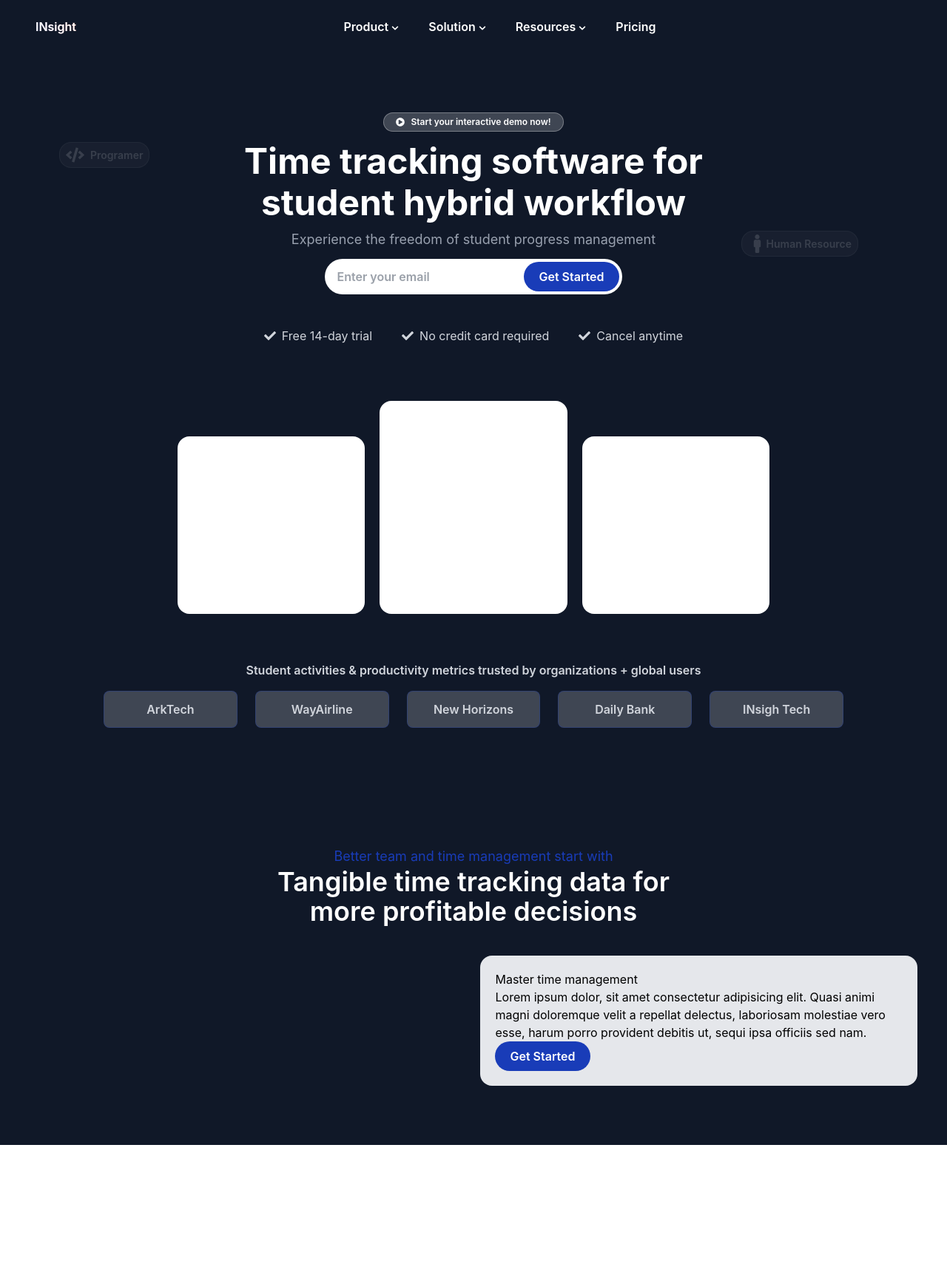
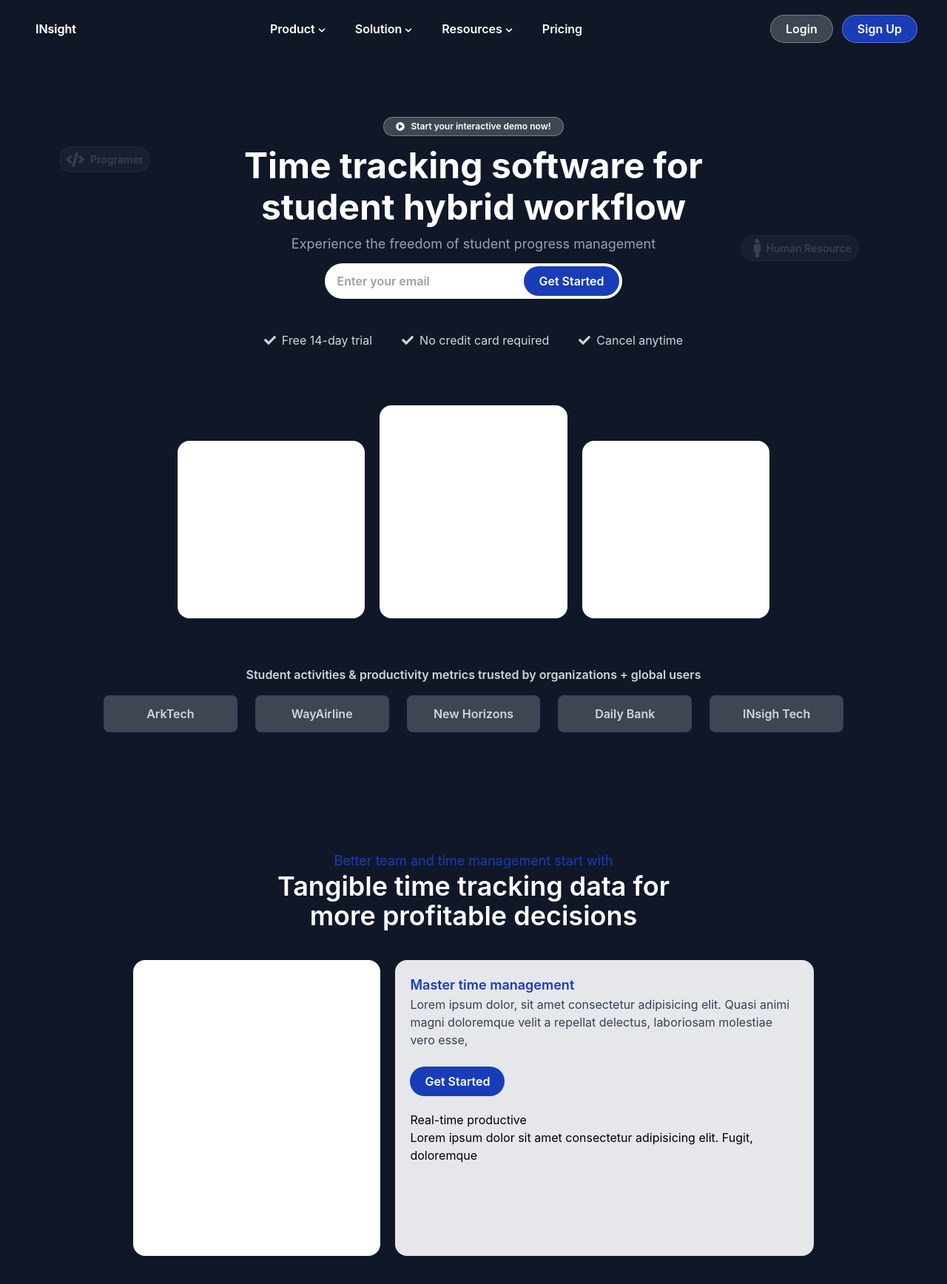
Before and after one commit to Oluwafemimicheal/Student-Attendent, a React (Vite) app: page / in a window 1280 px wide. Shown: the top 1736 px of the page at 74% size. Before the commit the page ends 1548 px from the top, so only its background shows below. Built offline with nearby package versions, Linux system fonts and the light colour scheme.

Commit message:
Initial commit

```diff
--- a/src/components/PublicRoute.jsx
+++ b/src/components/PublicRoute.jsx
@@ -15,7 +15,7 @@ export const PublicRoute = () => {
   const isAuthenticated = user && (user.id || user._id);
 
   if (isAuthenticated) {
-    return <Navigate to="/dashboard" replace />;
+    return <Navigate to="/" replace />;
   }
 
   return <Outlet />;
--- a/src/components/auth/Login.jsx
+++ b/src/components/auth/Login.jsx
@@ -32,7 +32,7 @@ const Login = ({action}) => {
           password: ""
         });
         toast.success('Login Successfully!');
-        navigate('/dashboard');
+        navigate('/');
       },
       onError: (error) => {
         const message = error.response?.data?.message || 'Login failed. Please try again.';
--- /dev/null
+++ b/src/components/common/Button.jsx
@@ -0,0 +1,12 @@
+import React from 'react'
+
+export const BtnPry = ({ text }) => {
+  return (
+    <button className="bg-white/20 border border-white/30 text-white p-1.5 px-5 font-semibold rounded-full cursor-pointer hover:opacity-90">{text}</button>
+  )
+}
+export const BtnSec = ({ text, onClick }) => {
+  return (
+    <button onClick={onClick} className="bg-blue-800 border border-white/30 text-white p-1.5 px-5 font-semibold rounded-full cursor-pointer hover:opacity-90">{text}</button>
+  )
+}
--- /dev/null
+++ b/src/components/common/Dropdown.jsx
@@ -0,0 +1,11 @@
+import React from 'react'
+
+const Dropdown = ({children, data}) => {
+  return (
+    <div className="bg-white/20 border border-white/30 text-white p-3 rounded-lg w-full">
+      <h1>{data?.title}</h1>
+    </div>
+  )
+}
+
+export default Dropdown
--- a/src/components/common/Sidebar.jsx
+++ b/src/components/common/Sidebar.jsx
@@ -1,5 +1,5 @@
 import { NavLink } from "react-router-dom"
-import { Navbar } from "../../utils/logout"
+import { Logout } from "../../utils/logout"
 import { useAuth } from "../../hooks/useAuth"
 import { BiSolidDashboard, BiSolidSpreadsheet } from "react-icons/bi";
 import { FaDirections } from "react-icons/fa";
@@ -36,10 +36,10 @@ const links = [
 
 
 const Sidebar = ({ action }) => {
-  const {data: user} = useAuth()
+  const { data: user } = useAuth()
   return (
     <div className="flex flex-col gap-10 h-full">
-      <div className='bg-blue-900 flex items-center gap-4 bg-white/10 border border-white/10 backdrop-blur-2xl p-3 rounded-lg'>
+      <div className='bg-blue-900 flex items-center gap-4 border border-white/10 backdrop-blur-2xl p-3 rounded-lg'>
         <div className='bg-white p-2 rounded-md'>
           <h1 className='text-blue-900 font-bold text-lg'>NH</h1>
         </div>
@@ -60,7 +60,7 @@ const Sidebar = ({ action }) => {
       </ul>
       <div>
 
-        <Navbar />
+        <Logout />
       </div>
     </div>
   )
--- a/src/components/landingpage/Navbar.jsx
+++ b/src/components/landingpage/Navbar.jsx
@@ -1,51 +1,118 @@
-import { FaChevronDown } from "react-icons/fa"
-import { Link, NavLink } from "react-router-dom"
+import { FaChevronDown, FaUser } from "react-icons/fa"
+import { Link } from "react-router-dom"
+import { BtnSec, BtnPry } from "../common/Button"
+import { useAuth } from "../../hooks/useAuth"
+import { useState } from "react"
+import { Logout } from "../../utils/logout"
+import { FiSettings } from "react-icons/fi";
+import SignUp from "../auth/SignUp"
+import Dropdown from "../common/Dropdown"
 
 
 
 const links = [
   {
     title: "Product",
-    apiRoute:"",
-    icon: <FaChevronDown size={10} className="mt-1" />
+    apiRoute: "",
+    icon: <FaChevronDown size={10} className="mt-1" />,
+    isDropDown: true
   },
   {
     title: "Solution",
     apiRoute: "",
-    icon: <FaChevronDown size={10} className="mt-1" />
+    icon: <FaChevronDown size={10} className="mt-1" />,
+    isDropDown: true
   },
   {
     title: "Resources",
     apiRoute: "",
-    icon: <FaChevronDown size={10} className="mt-1" />
+    icon: <FaChevronDown size={10} className="mt-1" />,
+    isDropDown: true
   },
   {
     title: "Pricing",
     apiRoute: "/price",
-    icon: ""
+    icon: "",
+    isDropDown: false
   },
 
 ]
 
 
 const Navbar = () => {
+  const [showProfile, setShowProfile] = useState(false)
+  const [signUp, setSignUp] = useState(false)
+  const [dropDown, setDropDown] = useState(false)
+  const { data: user } = useAuth()
   return (
     <header className="py-5">
-      <nav className="w-300 mx-auto flex justify-between items-center">
+      <nav onClick={() => setShowProfile(false)} className="w-300 mx-auto flex justify-between items-center relative">
 
         <div>
           <Link to={"/"} className="p-2 rounded-lg bg-clip-text  bg-linear-70 from-blue-800 to-orange-600  text-white font-semibold">INsight</Link>
         </div>
 
-        <ul className="flex items-center gap-8">
+        <ul className="flex items-center gap-8 relative">
           {
             links.map((link, index) => (
-              <li key={index} to={link.apiRoute} className={`flex items-center gap-1 text-white transition-all p-1 rounded-md font-semibold cursor-pointer`}>{link.title} {link.icon}</li>
+              <div key={index} >
+
+                {
+                  <li to={link.apiRoute} onClick={(e) => setDropDown(e.t)} className={`flex items-center gap-1 text-white transition-all p-1 rounded-md font-semibold cursor-pointer`}>{link.title} {link.icon}</li>
+                }
+                <div className="absolute top-10 left-0 w-full">{dropDown && link.isDropDown && <Dropdown data={link} />}</div>
+
+              </div>
             ))
           }
         </ul>
 
-        <div></div>
+        <>
+          {
+            user ?
+              <div className="flex items-center gap-3">
+                <Link to={"/dashboard"}>
+                  <BtnPry text={"Dashboard"} />
+                </Link>
+                <button onClick={(e) => { e.stopPropagation(), setShowProfile(true) }} className="w-10 h-10 font-bold text-lg flex justify-center items-center bg-blue-800 rounded-full border border-white/30 cursor-pointer text-white">
+                  {user.fullName.slice(0, 2).toUpperCase()}
+                </button>
+              </div> :
+              <div className="space-x-3">
+                <Link to={"/auth"}>
+                  <BtnPry text={"Login"} />
+                </Link>
+
+                {
+                  signUp && <div onClick={() => setSignUp(false)} className="fixed top-0 left-0 w-full flex justify-center items-center h-screen z-99 bg-black/20 backdrop-blur-xs">
+                    <div onClick={(e) => { e.stopPropagation() }}>
+                      <SignUp action={() => { setSignUp(true) }} />
+                    </div>
+                  </div>
+                }
+
+                <BtnSec text={"Sign Up"} onClick={() => setSignUp(true)} />
+              </div>
+          }
+        </>
+
+        <>
+          {
+            showProfile && <div onClick={(e) => { e.stopPropagation(), setShowProfile(true) }} className="absolute top-14 right-0 w-50 shadow-lg  bg-white/10 text-white font-bold border border-white/20 rounded-md p-3  z-10">
+              <ul className="space-y-2">
+                <li onClick={(e) => { e.stopPropagation(), setShowProfile(false) }} className='flex items-center gap-4 cursor-pointer text-white font-bold  rounded-md p-1 w-full'>
+                  <FaUser /> Profile
+                </li>
+                <li onClick={(e) => { e.stopPropagation(), setShowProfile(false) }} className='flex items-center gap-4 cursor-pointer text-white font-bold  rounded-md p-1 w-full'>
+                  <FiSettings /> Setting
+                </li>
+                <li onClick={(e) => { e.stopPropagation(), setShowProfile(false) }} className="">
+                  <Logout />
+                </li>
+              </ul>
+            </div>
+          }
+        </>
       </nav>
     </header>
   )
--- a/src/components/landingpage/Review.jsx
+++ b/src/components/landingpage/Review.jsx
@@ -2,26 +2,36 @@
 const Review = () => {
   return (
     <div className="py-20">
-      <div className="w-300 mx-auto space-y-10">
+      <div className="w-230 mx-auto space-y-10">
         <div className="text-center">
           <small className="text-blue-800 text-lg">Better team and time management start with</small>
-          <h2 className="text-4xl font-semibold text-white">Tangible time tracking data for <br/> more profitable decisions</h2>
+          <h2 className="text-4xl font-semibold text-white">Tangible time tracking data for <br /> more profitable decisions</h2>
         </div>
 
-        <div className="flex justify-between items-start gap-10">
-          <div className="w-full"></div>
+        <div className="flex justify-between items-start gap-5">
+          <div className="w-140 h-100 bg-white rounded-2xl">
+
+          </div>
 
 
-          <div className="bg-gray-200 rounded-2xl w-full p-5">
-            <h3>Master time management</h3>
-            <p>Lorem ipsum dolor, sit amet consectetur adipisicing elit. Quasi animi magni doloremque velit a repellat delectus, laboriosam molestiae vero esse, harum porro provident debitis ut, sequi ipsa officiis sed nam.</p>
+          <div className="bg-gray-200 rounded-2xl w-full p-5 h-100">
+            <div>
+              <h3 className="text-lg font-semibold text-blue-800">Master time management</h3>
+              <p className="text-md text-gray-700">Lorem ipsum dolor, sit amet consectetur adipisicing elit. Quasi animi magni doloremque velit a repellat delectus, laboriosam molestiae vero esse,</p>
 
-            <button className="bg-blue-800 text-white p-2 px-5 font-semibold rounded-full cursor-pointer hover:opacity-90">Get Started</button>
+              <button className="mt-6 bg-blue-800 text-white p-2 px-5 font-semibold rounded-full cursor-pointer hover:opacity-90">Get Started</button>
+            </div>
 
-            <ul>
+            <ul className="mt-5">
+              <li>
+                {/* <div><FaTime /></div> */}
+                <div>
+                  <h3>Real-time productive</h3>
+                  <p>Lorem ipsum dolor sit amet consectetur adipisicing elit. Fugit, doloremque</p>
+                </div>
+              </li>
               <li></li>
-              <li></li>
-              <li></li>
+
             </ul>
           </div>
         </div>
--- a/src/utils/logout.jsx
+++ b/src/utils/logout.jsx
@@ -3,7 +3,7 @@ import { useQueryClient } from '@tanstack/react-query';
 import { storage } from './storage';
 import { TbLogout } from "react-icons/tb";
 
-export const Navbar = () => {
+export const Logout = () => {
   const navigate = useNavigate();
   const queryClient = useQueryClient();
 
```
